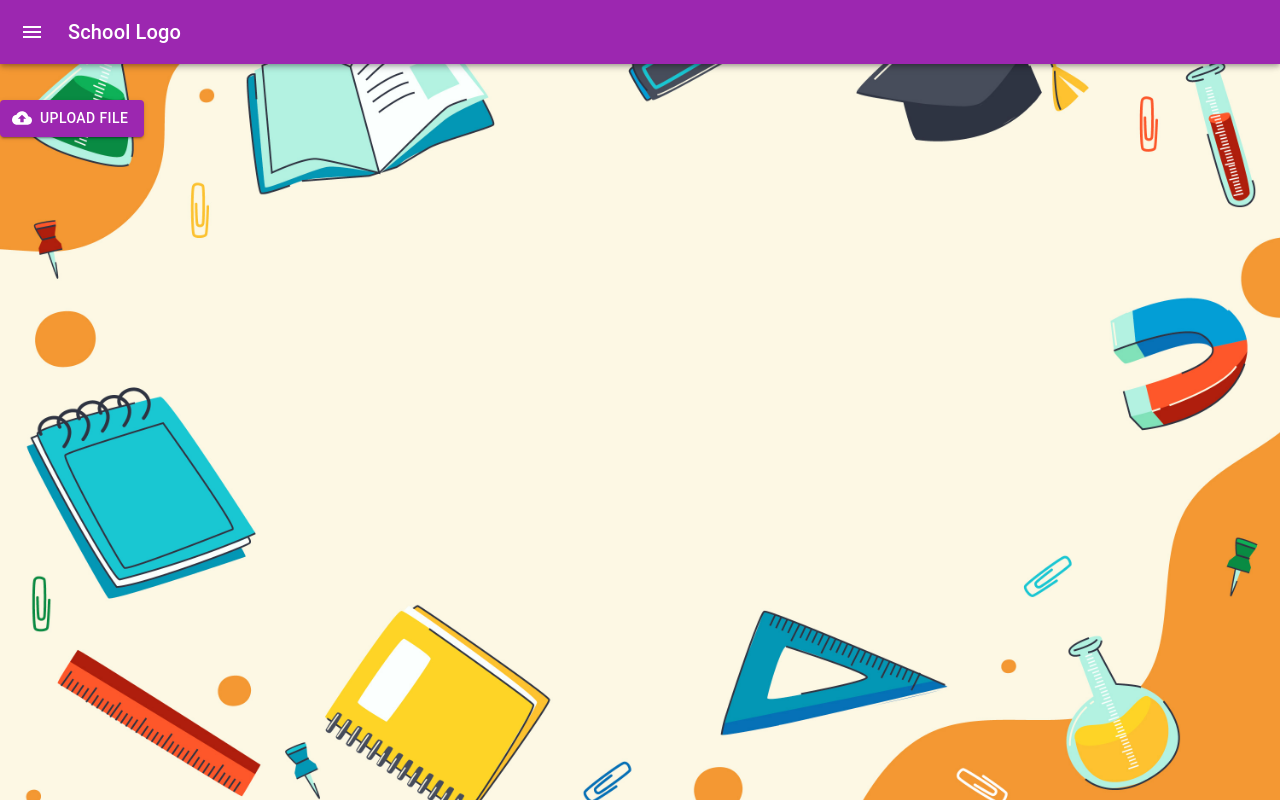
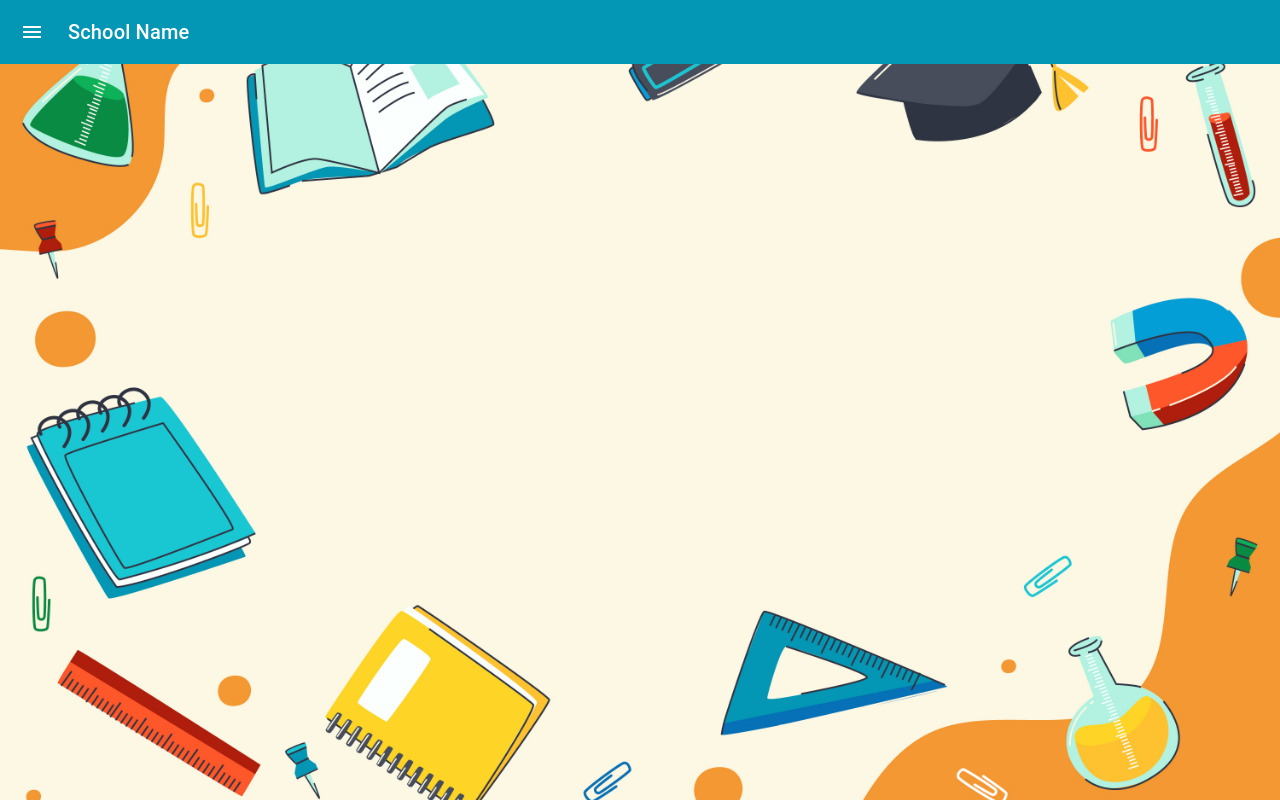
Before and after one commit to akashutosh77/SchoolManagement_Web, a React (Create React App) app: page / in a window 1280 px wide. Built offline with nearby package versions, Linux system fonts and the light colour scheme.

Commit message:
Over all design changes

```diff
--- a/src/App.tsx
+++ b/src/App.tsx
@@ -11,7 +11,7 @@ function App() {
       <Background>
         <DrawerAppBar />
         <div style={{ marginTop: "100px" }}>
-          <UploadButton />
+          {/* <UploadButton /> */}
         </div>
       </Background>
     </ThemeProvider>
--- a/src/components/DrawerAppBar.tsx
+++ b/src/components/DrawerAppBar.tsx
@@ -17,7 +17,7 @@ import { IDrawerAppBarProps } from './IComponents';
 
 
 
-const drawerWidth = 240;
+
 const navItems = ['Home', 'About', 'Contact'];
 
 export const DrawerAppBar : React.FC<IDrawerAppBarProps> = ({window, ...rest}) => {
@@ -51,7 +51,7 @@ export const DrawerAppBar : React.FC<IDrawerAppBarProps> = ({window, ...rest}) =
   return (
     <Box sx={{ display: 'flex' }}>
       <CssBaseline />
-      <AppBar component="nav">
+      <AppBar component="nav" sx={{boxShadow:"none"}}>
         <Toolbar>
           <IconButton
             color="inherit"
@@ -67,7 +67,7 @@ export const DrawerAppBar : React.FC<IDrawerAppBarProps> = ({window, ...rest}) =
             component="div"
             sx={{ flexGrow: 1 }}
           >
-            School Logo
+            School Name
           </Typography>
           <Box sx={{ display: { xs: 'block', sm: 'none' } }}>
             {navItems.map((item) => (
@@ -87,10 +87,6 @@ export const DrawerAppBar : React.FC<IDrawerAppBarProps> = ({window, ...rest}) =
           ModalProps={{
             keepMounted: true, // Better open performance on mobile.
           }}
-          sx={{
-            display: { xs: 'none', sm: 'block' },
-            '& .MuiDrawer-paper': { boxSizing: 'border-box', width: drawerWidth },
-          }}
         >
           {drawer}
         </Drawer>
--- a/src/styles/muiTheme.ts
+++ b/src/styles/muiTheme.ts
@@ -1,10 +1,11 @@
 import { createTheme } from "@mui/material";
 
+const drawerWidth = 240;
 export const muiTheme = createTheme({
   palette: {
     mode: "light",
     primary: {
-      main: "#9c27b0",
+      main: "#0397B5",
     },
     secondary: {
       main: "#f49833",
@@ -12,11 +13,35 @@ export const muiTheme = createTheme({
   },
   typography: {},
   components: {
-    // Name of the component
     MuiButtonBase: {
       defaultProps: {
-        // The props to change the default for.
-        disableRipple: false, // No more ripple, on the whole application 💣!
+        disableRipple: false,
+      },
+    },
+
+    MuiAppBar: {
+      styleOverrides: {
+        root: {
+          boxShadow: "none",
+        },
+      },
+    },
+    MuiDrawer: {
+      styleOverrides: {
+        root: ({ theme }) => ({
+          [theme.breakpoints.down("sm")]: {
+            display: "none",
+          },
+          [theme.breakpoints.up("sm")]: {
+            display: "block",
+          },
+        }),
+        paper: {
+          backgroundColor:"#0397B5",
+          color:"white",
+          boxSizing: "border-box",
+          width: drawerWidth,
+        },
       },
     },
   },
```
Also changed, not shown: package.json (+22 -22 lines).
